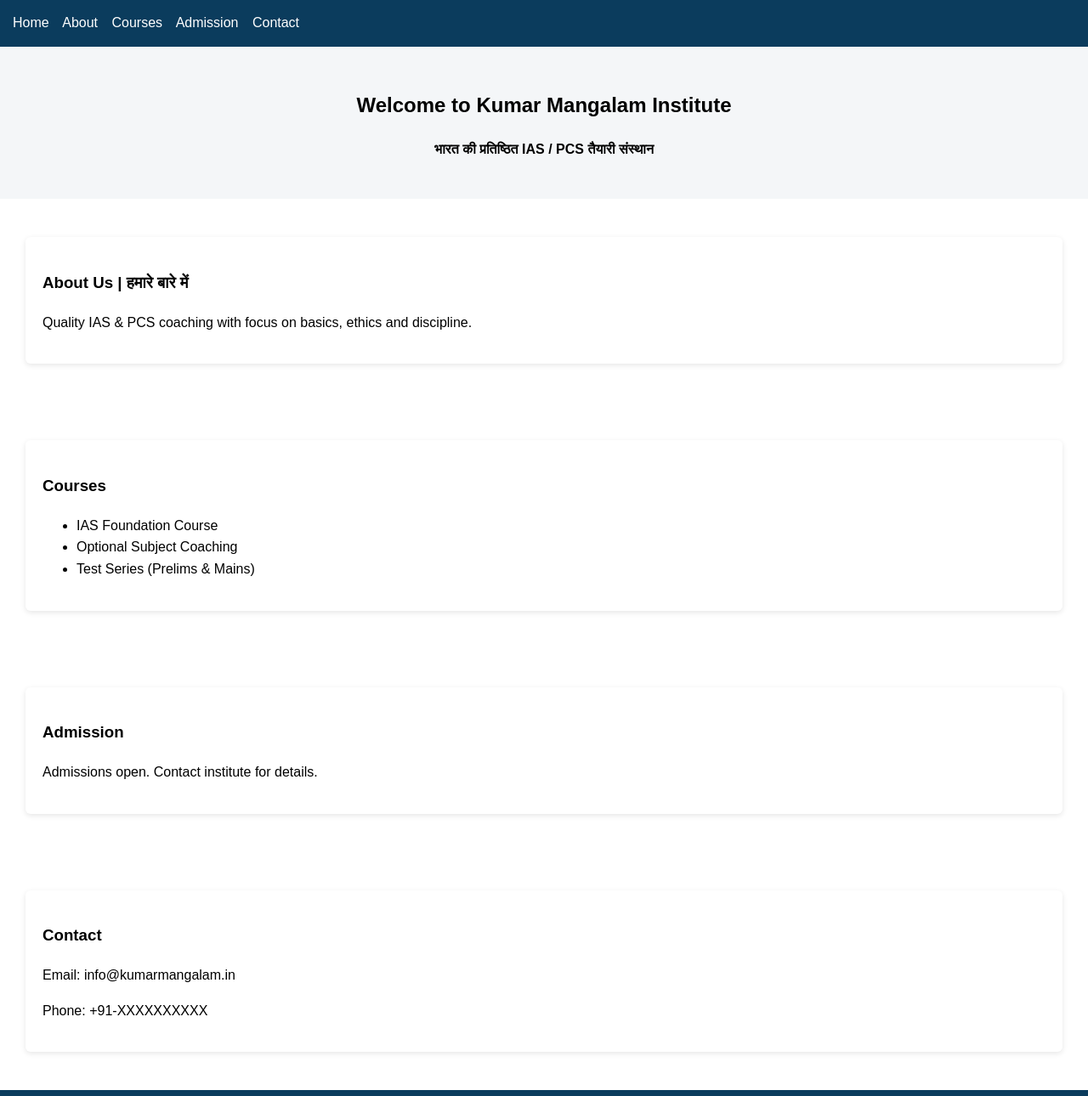
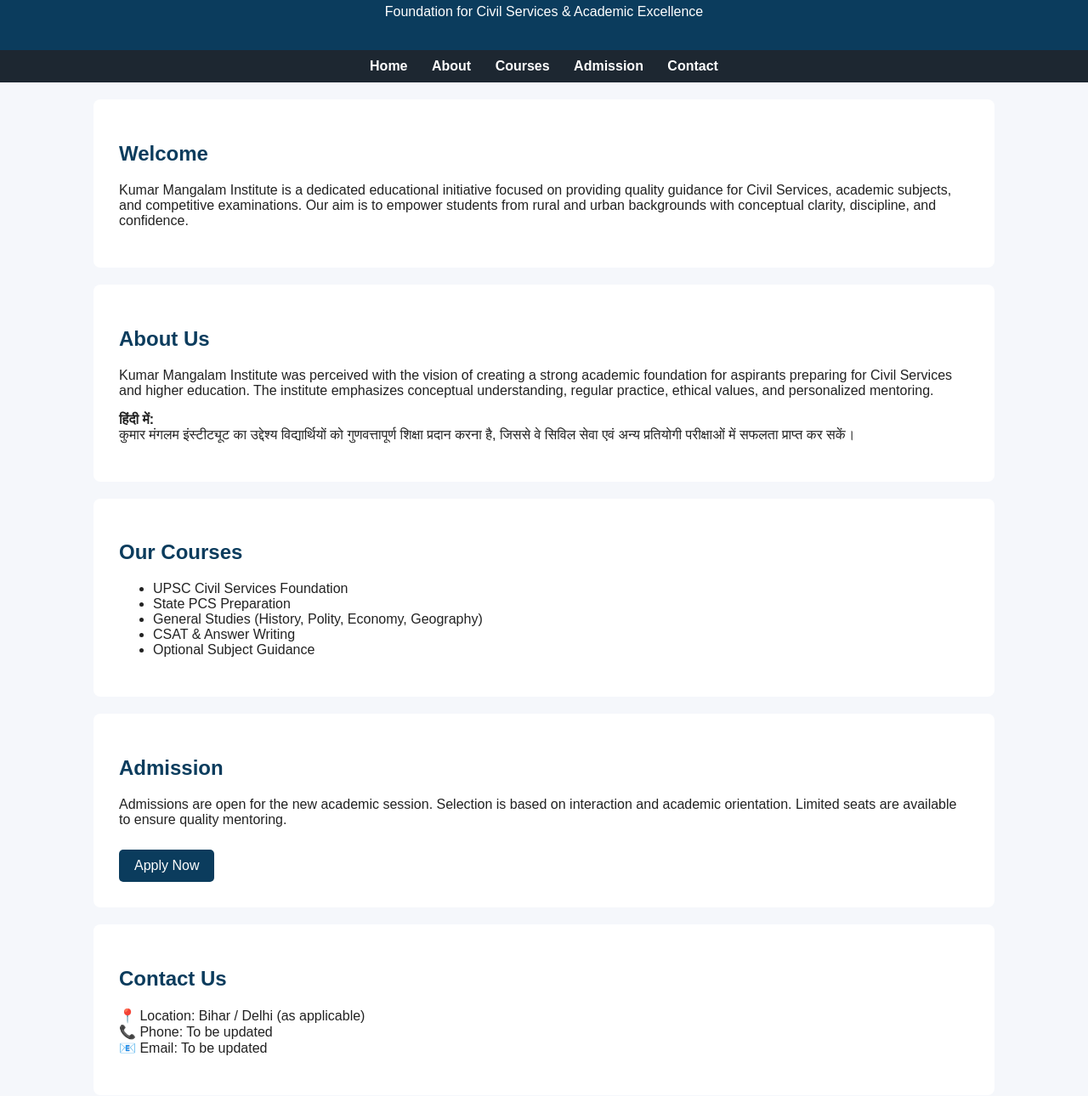
Before and after one commit to Mangalam771/KUMAR-MANGALAM-INSTITUTE-, a plain HTML site: page index.html in a window 1280 px wide. Shown: the part 95-1385 px from the top of the page at 85% size. Drawn offline with Linux system fonts and the light colour scheme.

Commit message:
Refactor index.html for better design and content
Updated HTML structure and styles for improved layout and readability.

```diff
--- a/index.html
+++ b/index.html
@@ -2,22 +2,71 @@
 <html lang="en">
 <head>
   <meta charset="UTF-8">
+  <title>Kumar Mangalam Institute</title>
   <meta name="viewport" content="width=device-width, initial-scale=1.0">
-<title>Kumar Mangalam Institute | IAS Coaching</title>
   <style>
-body{margin:0;font-family:Arial,Helvetica,sans-serif;line-height:1.6}
-header{background:#0b3c5d;color:#fff;padding:15px}
-nav a{color:#fff;margin-right:12px;text-decoration:none}
-section{padding:30px}
-.hero{text-align:center;background:#f4f6f8}
-.card{background:#fff;padding:20px;margin:15px 0;border-radius:6px;box-shadow:0 2px 6px rgba(0,0,0,.1)}
-footer{background:#0b3c5d;color:#fff;text-align:center;padding:15px}
+    body{
+      margin:0;
+      font-family: Arial, Helvetica, sans-serif;
+      background:#f5f7fb;
+      color:#222;
+    }
+    header{
+      background:#0b3c5d;
+      color:white;
+      padding:20px;
+      text-align:center;
+    }
+    nav{
+      background:#1d2731;
+      padding:10px;
+      text-align:center;
+    }
+    nav a{
+      color:white;
+      margin:0 12px;
+      text-decoration:none;
+      font-weight:bold;
+    }
+    nav a:hover{
+      text-decoration:underline;
+    }
+    section{
+      padding:30px;
+      max-width:1000px;
+      margin:auto;
+      background:white;
+      margin-top:20px;
+      border-radius:8px;
+    }
+    h2{
+      color:#0b3c5d;
+    }
+    footer{
+      background:#0b3c5d;
+      color:white;
+      text-align:center;
+      padding:15px;
+      margin-top:30px;
+    }
+    .btn{
+      display:inline-block;
+      background:#0b3c5d;
+      color:white;
+      padding:10px 18px;
+      border-radius:5px;
+      text-decoration:none;
+      margin-top:10px;
+    }
   </style>
 </head>
 <body>
 
 <header>
-<h1>Kumar Mangalam Institute</h1>
+  <h1>KUMAR MANGALAM INSTITUTE</h1>
+  <p>Foundation for Civil Services & Academic Excellence</p>
+</header>
+
 <nav>
   <a href="#home">Home</a>
   <a href="#about">About</a>
@@ -25,48 +74,65 @@ footer{background:#0b3c5d;color:#fff;text-align:center;padding:15px}
   <a href="#admission">Admission</a>
   <a href="#contact">Contact</a>
 </nav>
-</header>
 
-<section class="hero" id="home">
-<h2>Welcome to Kumar Mangalam Institute</h2>
-<p><b>भारत की प्रतिष्ठित IAS / PCS तैयारी संस्थान</b></p>
+<section id="home">
+  <h2>Welcome</h2>
+  <p>
+    Kumar Mangalam Institute is a dedicated educational initiative focused on
+    providing quality guidance for Civil Services, academic subjects, and
+    competitive examinations. Our aim is to empower students from rural and
+    urban backgrounds with conceptual clarity, discipline, and confidence.
+  </p>
 </section>
 
 <section id="about">
-<div class="card">
-<h3>About Us | हमारे बारे में</h3>
-<p>Quality IAS & PCS coaching with focus on basics, ethics and discipline.</p>
-</div>
+  <h2>About Us</h2>
+  <p>
+    Kumar Mangalam Institute was perceived with the vision of creating a
+    strong academic foundation for aspirants preparing for Civil Services
+    and higher education. The institute emphasizes conceptual understanding,
+    regular practice, ethical values, and personalized mentoring.
+  </p>
+  <p>
+    <strong>हिंदी में:</strong><br>
+    कुमार मंगलम इंस्टीट्यूट का उद्देश्य विद्यार्थियों को गुणवत्तापूर्ण
+    शिक्षा प्रदान करना है, जिससे वे सिविल सेवा एवं अन्य प्रतियोगी
+    परीक्षाओं में सफलता प्राप्त कर सकें।
+  </p>
 </section>
 
 <section id="courses">
-<div class="card">
-<h3>Courses</h3>
+  <h2>Our Courses</h2>
   <ul>
-<li>IAS Foundation Course</li>
-<li>Optional Subject Coaching</li>
-<li>Test Series (Prelims & Mains)</li>
+    <li>UPSC Civil Services Foundation</li>
+    <li>State PCS Preparation</li>
+    <li>General Studies (History, Polity, Economy, Geography)</li>
+    <li>CSAT & Answer Writing</li>
+    <li>Optional Subject Guidance</li>
   </ul>
-</div>
 </section>
 
 <section id="admission">
-<div class="card">
-<h3>Admission</h3>
-<p>Admissions open. Contact institute for details.</p>
-</div>
+  <h2>Admission</h2>
+  <p>
+    Admissions are open for the new academic session. Selection is based on
+    interaction and academic orientation. Limited seats are available to
+    ensure quality mentoring.
+  </p>
+  <a class="btn" href="#">Apply Now</a>
 </section>
 
 <section id="contact">
-<div class="card">
-<h3>Contact</h3>
-<p>Email: info@kumarmangalam.in</p>
-<p>Phone: +91-XXXXXXXXXX</p>
-</div>
+  <h2>Contact Us</h2>
+  <p>
+    📍 Location: Bihar / Delhi (as applicable)<br>
+    📞 Phone: To be updated<br>
+    📧 Email: To be updated
+  </p>
 </section>
 
 <footer>
-<p>© 2026 Kumar Mangalam Institute</p>
+  <p>© 2026 Kumar Mangalam Institute | All Rights Reserved</p>
 </footer>
 
 </body>
```
Lines whose indentation alone changed are shown as unchanged.
